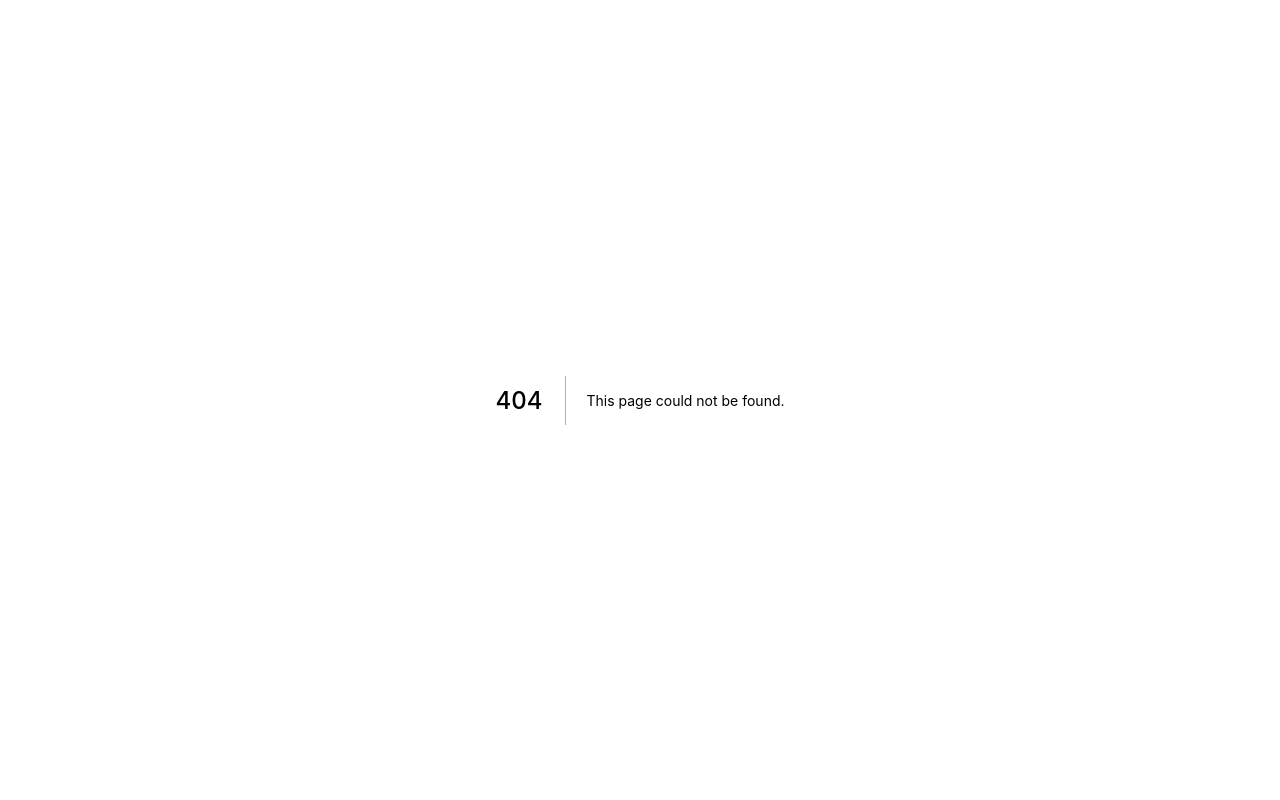
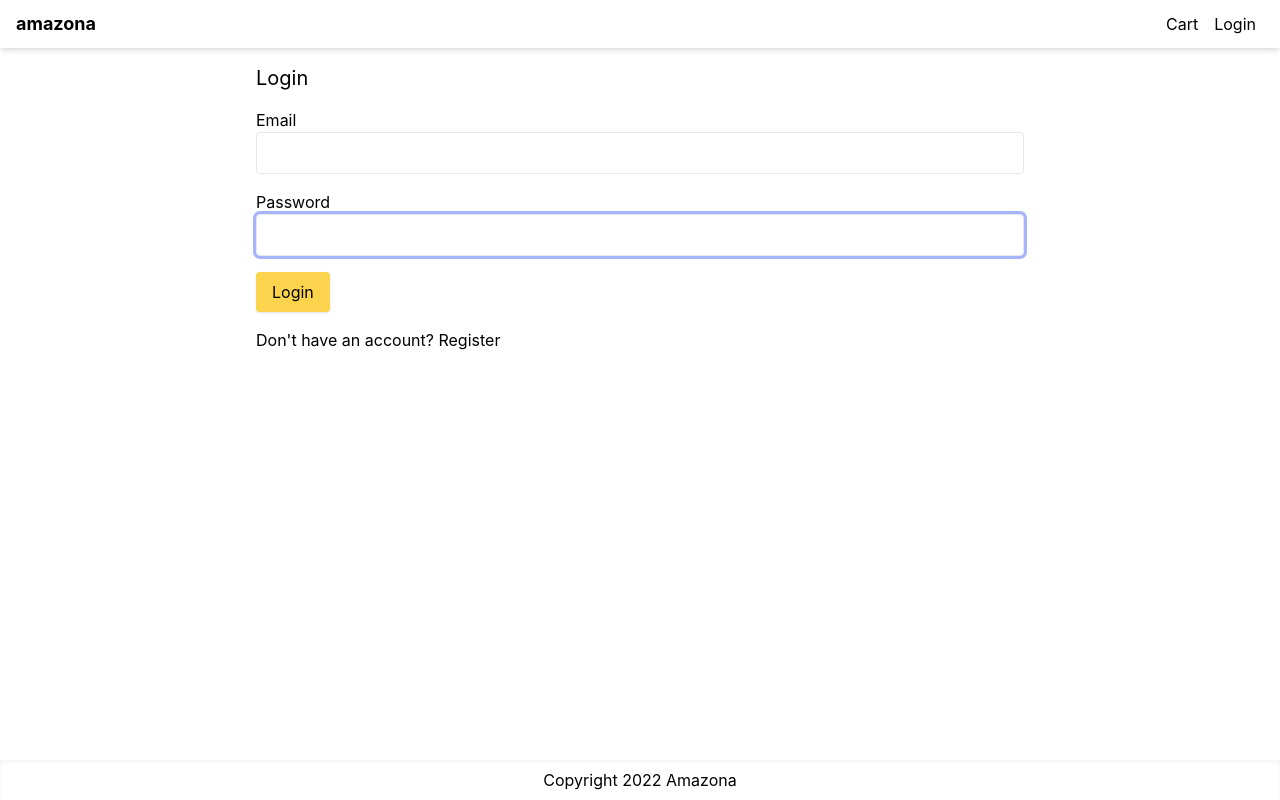
Before and after one commit to Juliet-07/E-commerceSite, a Next.js app: page /login in a window 1280 px wide. Before the commit this address had no page. Built offline with nearby package versions, Linux system fonts and the light colour scheme.

Commit message:
implement a login form, validates user details (email and password)

```diff
--- a/components/Layout.js
+++ b/components/Layout.js
@@ -3,7 +3,7 @@ import Head from "next/head";
 import Link from "next/link";
 import { Store } from "../utils/Store";
 
-const Layout = ({ children }) => {
+const Layout = ({ title, children }) => {
   const { state, dispatch } = useContext(Store);
   const { cart } = state;
   const [cartItemsCount, setCartItemsCount] = useState(0);
@@ -13,7 +13,7 @@ const Layout = ({ children }) => {
   return (
     <>
       <Head>
-        <title>E-Commerce Website</title>
+        <title>{title ? title + " - Amazona" : "Amazona"}</title>
         <meta name="description" content="Ecommerce Website" />
         <link rel="icon" href="/favicon.ico" />
       </Head>
--- a/package.json
+++ b/package.json
@@ -13,7 +13,8 @@
     "js-cookie": "^3.0.1",
     "next": "12.2.5",
     "react": "18.2.0",
-    "react-dom": "18.2.0"
+    "react-dom": "18.2.0",
+    "react-hook-form": "^7.34.2"
   },
   "devDependencies": {
     "@types/react": "^18.0.17",
--- a/pages/cart.js
+++ b/pages/cart.js
@@ -92,7 +92,7 @@ const CartScreen = () => {
               </li>
               <li>
                 <button
-                  onClick={() => router.push("/shipping")}
+                  onClick={() => router.push("login?redeirect=/shipping")}
                   className="primary-button w-full"
                 >
                   Check out
@@ -105,4 +105,4 @@ const CartScreen = () => {
     </Layout>
   );
 };
-export default dynamic(() => Promise.resolve(CartScreen), { ssr: false  });
+export default dynamic(() => Promise.resolve(CartScreen), { ssr: false });
--- /dev/null
+++ b/pages/login.js
@@ -0,0 +1,69 @@
+import Link from "next/link";
+import React from "react";
+import { useForm } from "react-hook-form";
+import Layout from "../components/Layout";
+
+const LoginScreen = () => {
+  const {
+    handleSubmit,
+    register,
+    formState: { errors },
+  } = useForm();
+  const submitHandler = ({ email, password }) => {};
+  return (
+    <Layout title="Login">
+      <form
+        className="mx-auto max-w-screen-md"
+        onSubmit={handleSubmit(submitHandler)}
+      >
+        <h1 className="mb-4 text-xl">Login</h1>
+        <div className="mb-4">
+          <label htmlFor="email">Email</label>
+          <input
+            type="email"
+            {...register("email", {
+              required: "Please enter email",
+              pattern: {
+                value: /^[a-zA-Z0-9_.+-]+@[a-zA-Z0-9]+.[a-zA-Z0-9]+$/i,
+                message: "Please enter valid email",
+              },
+            })}
+            className="w-full"
+            id="email"
+            autoFocus
+          ></input>
+          {errors.email && (
+            <div className="text-red-500">{errors.email.message}</div>
+          )}
+        </div>
+        <div className="mb-4">
+          <label htmlFor="password">Password</label>
+          <input
+            type="password"
+            {...register("password", {
+              required: "Please enter password",
+              minLength: {
+                value: 6,
+                message: "Password is should be 6 characters and more",
+              },
+            })}
+            className="w-full"
+            id="password"
+            autoFocus
+          />
+          {errors.password && (
+            <div className="text-red-500">{errors.password.message}</div>
+          )}
+        </div>
+        <div className="mb-4">
+          <button className="primary-button">Login</button>
+        </div>
+        <div className="mb-4">
+          Don&apos;t have an account?&nbsp;
+          <Link href="register">Register</Link>
+        </div>
+      </form>
+    </Layout>
+  );
+};
+export default LoginScreen;
--- a/styles/globals.css
+++ b/styles/globals.css
@@ -36,3 +36,9 @@ a {
 .primary-button {
   @apply rounded bg-amber-300 py-2 px-4 shadow outline-none hover:bg-amber-400 active:bg-amber-500;
 }
+
+input,
+select,
+textarea {
+  @apply rounded border p-2 outline-none ring-indigo-300 focus:ring;
+}
```
Also changed, not shown: 1 other file (tests, documents, lock files or other folders).
